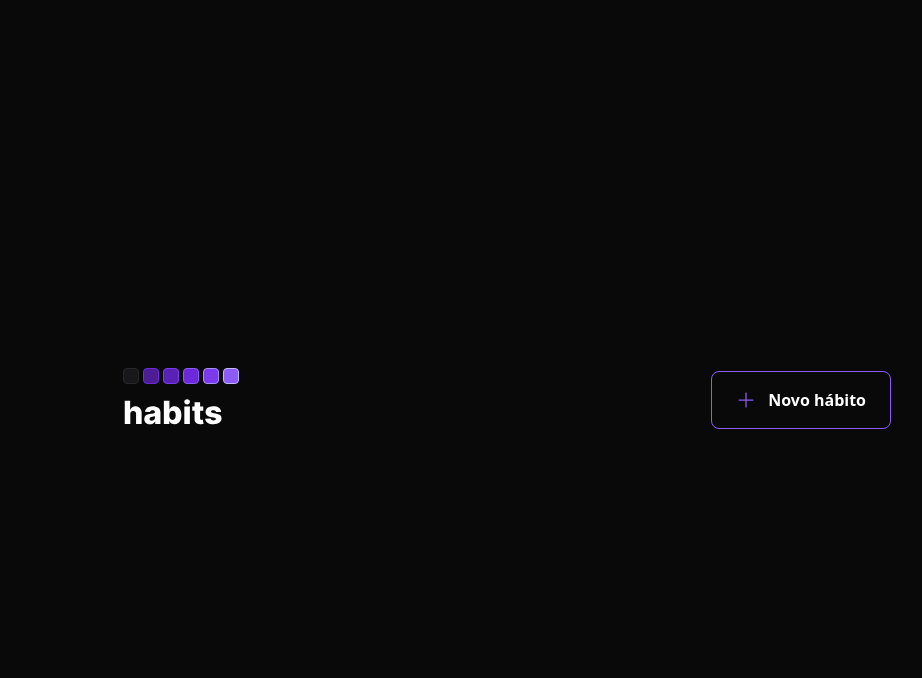
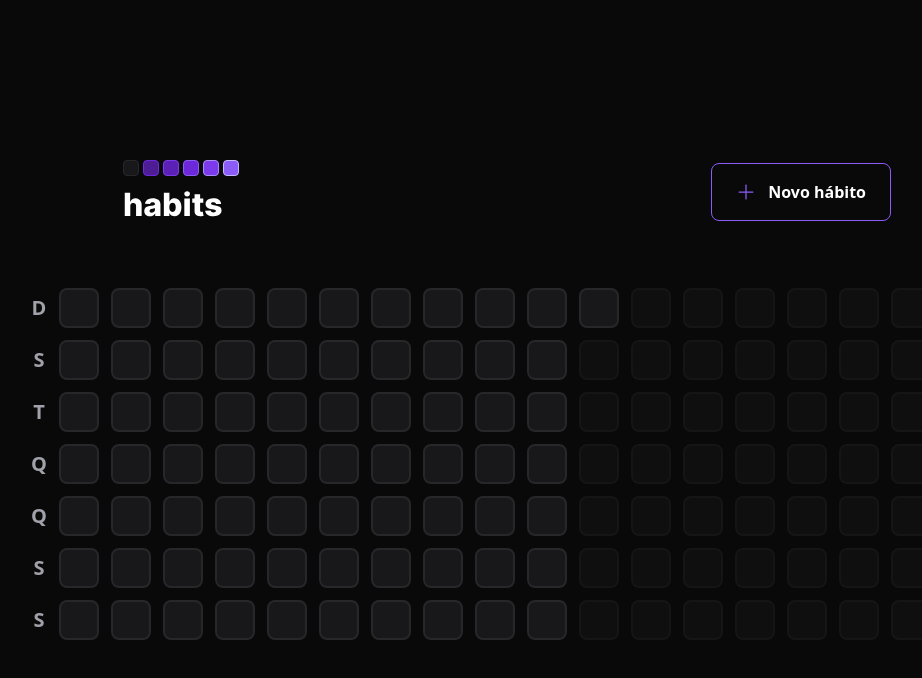
Before and after one commit to gabrielcoutinh0/Habits-Ignite, a React (Vite) app in the folder frontend/: page / in a window 1280 px wide. Shown: the top 678 px of the page, without its empty margins (133-1055 px from the left). Built offline with nearby package versions, Linux system fonts and the light colour scheme.

Commit message:
feat: creating summary

```diff
--- a/frontend/package.json
+++ b/frontend/package.json
@@ -9,6 +9,7 @@
     "preview": "vite preview"
   },
   "dependencies": {
+    "dayjs": "^1.11.7",
     "phosphor-react": "^1.4.1",
     "react": "^18.2.0",
     "react-dom": "^18.2.0"
--- a/frontend/src/App.tsx
+++ b/frontend/src/App.tsx
@@ -1,4 +1,5 @@
 import { Header } from './components/Header';
+import { SummaryTable } from './components/SummaryTable';
 import './styles/global.css';
 
 export function App() {
@@ -6,6 +7,7 @@
     <div className='w-screen h-screen flex justify-center items-center'>
       <div className='w-full max-w-5xl px-6 flex flex-col gap-16'>
         <Header />
+        <SummaryTable />
       </div>
     </div>
   );
--- /dev/null
+++ b/frontend/src/components/HabitDay.tsx
@@ -0,0 +1,9 @@
+// interface HabitDayProps{
+//   completed: number
+// }
+
+export function HabitDay() {
+  return (
+    <div className='w-10 h-10 bg-zinc-900 border-2 border-zinc-800 rounded-lg'></div>
+  );
+}
--- /dev/null
+++ b/frontend/src/components/SummaryTable.tsx
@@ -0,0 +1,44 @@
+import { generateDatesFromYearBeginning } from '../utils/generate-dates-from-year-beginning';
+import { HabitDay } from './HabitDay';
+
+const weekDays = ['D', 'S', 'T', 'Q', 'Q', 'S', 'S'];
+
+const summaryDates = generateDatesFromYearBeginning();
+
+const minimumSummaryDatesSize = 18 * 7;
+const amountOfDaysToFill = minimumSummaryDatesSize - summaryDates.length;
+
+export function SummaryTable() {
+  return (
+    <div className='w-full flex'>
+      <div className='grid grid-rows-7 grid-flow-row gap-3'>
+        {weekDays.map((weekDay, id) => {
+          return (
+            <div
+              key={`${weekDay}-${id}`}
+              className='text-zinc-400 text-xl h-10 w-10 font-bold flex items-center justify-center'
+            >
+              {weekDay}
+            </div>
+          );
+        })}
+      </div>
+
+      <div className='grid grid-rows-7 grid-flow-col gap-3'>
+        {summaryDates.map((date) => {
+          return <HabitDay key={date.toString()} />;
+        })}
+
+        {amountOfDaysToFill > 0 &&
+          Array.from({ length: amountOfDaysToFill }).map((_, id) => {
+            return (
+              <div
+                key={id}
+                className='w-10 h-10 bg-zinc-900 border-2 border-zinc-800 rounded-lg opacity-40 cursor-not-allowed'
+              />
+            );
+          })}
+      </div>
+    </div>
+  );
+}
--- /dev/null
+++ b/frontend/src/utils/generate-dates-from-year-beginning.ts
@@ -0,0 +1,16 @@
+import dayjs from 'dayjs';
+
+export function generateDatesFromYearBeginning() {
+  const firstDayOfTheYear = dayjs().startOf('year');
+  const today = new Date();
+
+  const dates = [];
+  let compareDate = firstDayOfTheYear;
+
+  while (compareDate.isBefore(today)) {
+    dates.push(compareDate.toDate());
+    compareDate = compareDate.add(1, 'day');
+  }
+
+  return dates;
+}
--- a/frontend/tailwind.config.cjs
+++ b/frontend/tailwind.config.cjs
@@ -1,10 +1,14 @@
 /** @type {import('tailwindcss').Config} */
 module.exports = {
-  content: ["./src/**/*.tsx", "./index.html"],
+  content: ['./src/**/*.tsx', './index.html'],
   theme: {
     extend: {
       colors: {
-        background: "#09090A",
+        background: '#09090A',
+      },
+
+      gridTemplateRows: {
+        7: 'repeat(7, minmax(0, 1fr))',
       },
     },
   },
```
Also changed, not shown: 1 other file (tests, documents, lock files or other folders).
